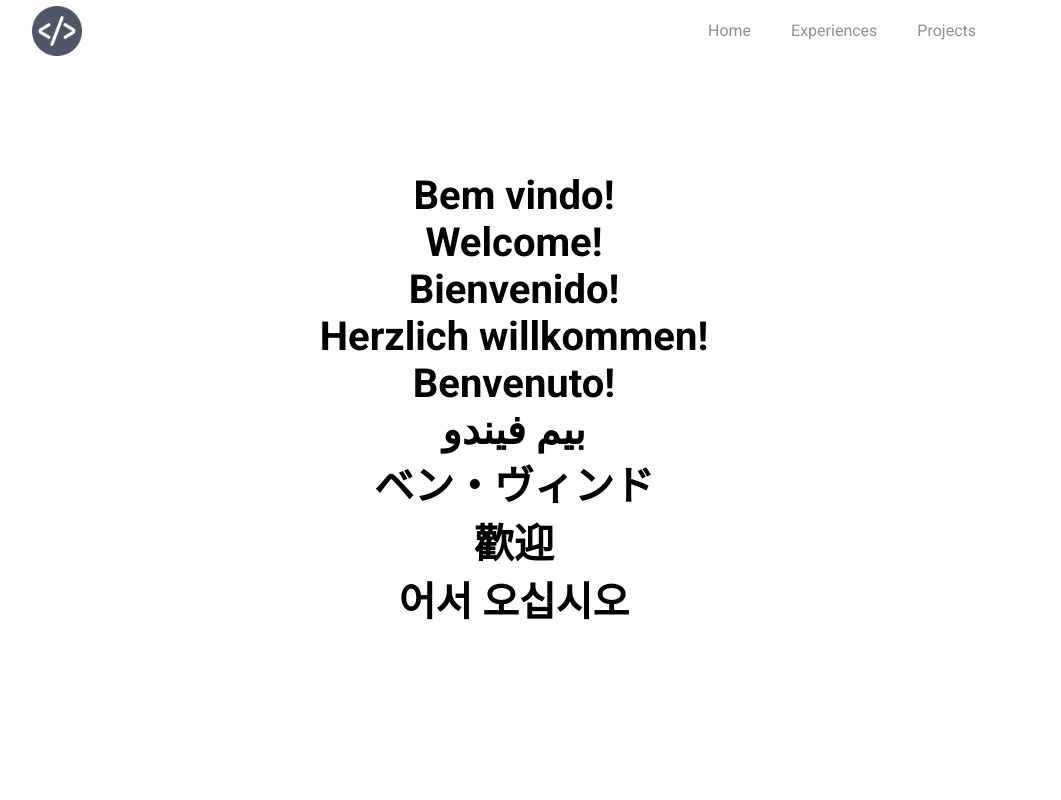
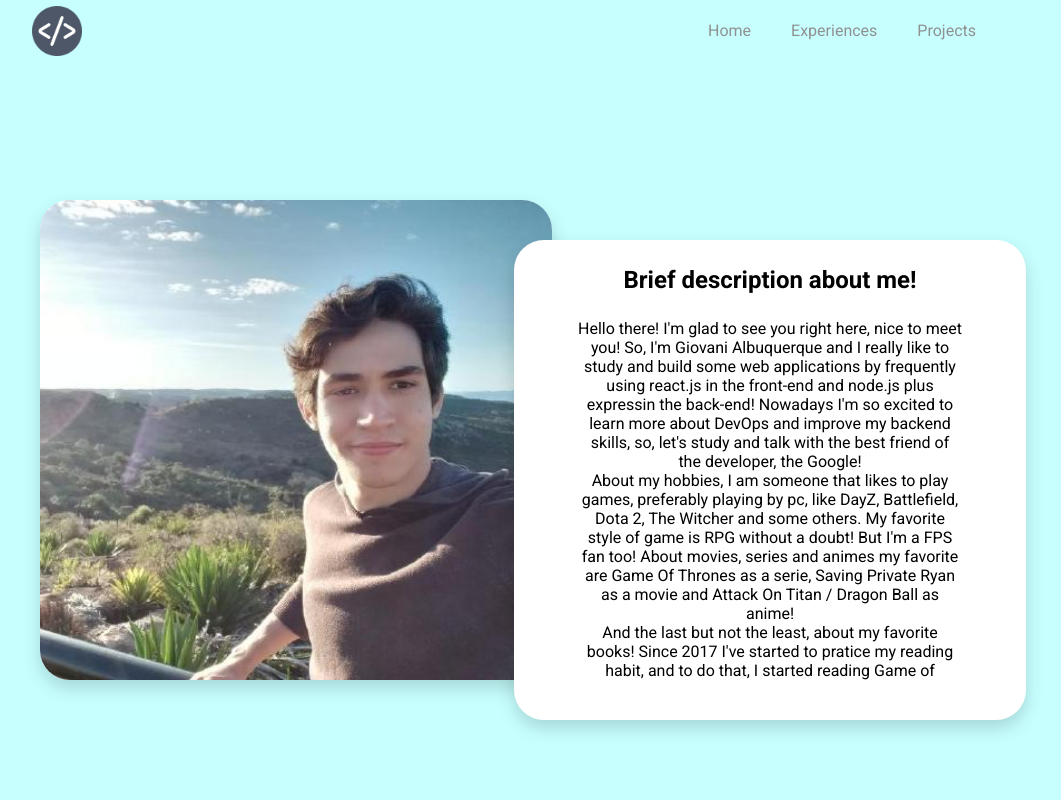
Before and after one commit to Giovaniavs/MyProject-Client, a React (Create React App) app: page / in a window 1280 px wide. Shown: the top 800 px of the page, without its empty margins (126-1187 px from the left). Built offline with nearby package versions, Linux system fonts and the light colour scheme.

Commit message:
Hotfix(home): changed the font and the aligned text in the home page

```diff
--- a/src/views/Home/Home.tsx
+++ b/src/views/Home/Home.tsx
@@ -19,15 +19,7 @@ function Home() {
   const [textOpacity, setTextOpacity] = useState('1');
 
   document.addEventListener('scroll', () => {
-    if (window.scrollY === 0) {
-      setPhotoPositionX('5%');
-      setPhotoPositionY('15%');
-      setDescriptionPositionX('5%');
-      setDescriptionPositionY('5%');
-      setBackGroundColor('white');
-      setCardOpacity('0');
-      setTextOpacity('1');
-    } else {
+    if (window.scrollY !== 0) {
       setPhotoPositionX('13%');
       setPhotoPositionY('25%');
       setDescriptionPositionX('10%');
@@ -40,9 +32,28 @@ function Home() {
 
   return (
     <>
-      <Container id="Home" zindex={1} height="100vh" display="flex" align="center" justify="center">
-        <FlexContainer padding="0 10%" align="center" justify="space-between" backgroundColor={backGroundColor} transition=".8s">
-          <Text align="center" weight="bold" textSize="2.5em" opacity={textOpacity} transition="0.5s all ease-in-out">
+      <Container
+        id="Home"
+        zindex={1}
+        height="100vh"
+        display="flex"
+        align="center"
+        justify="center"
+      >
+        <FlexContainer
+          padding="0 10%"
+          align="center"
+          justify="space-between"
+          backgroundColor={backGroundColor}
+          transition=".8s"
+        >
+          <Text
+            align="center"
+            weight="bold"
+            textSize="2.5em"
+            opacity={textOpacity}
+            transition="0.5s all ease-in-out"
+          >
             Bem vindo!
             <br />
             Welcome!
@@ -61,13 +72,37 @@ function Home() {
             <br />
             어서 오십시오
           </Text>
-          <FlexContainer height="60%" width="40%" boxShadow="0 8px 18px rgba(0,0,0,.16)" borderRadius="30px" position="absolute" left={photoPositionX} top={photoPositionY} opacity={cardOpacity} transition="0.5s all ease-in-out">
+          <FlexContainer
+            height="60%"
+            width="40%"
+            boxShadow="0 8px 18px rgba(0,0,0,.16)"
+            borderRadius="30px"
+            position="absolute"
+            left={photoPositionX}
+            top={photoPositionY}
+            opacity={cardOpacity}
+            transition="0.5s all ease-in-out"
+          >
             <ImageComponent src={MyPhoto} objectFit="fit-content" borderRadius="30px" />
           </FlexContainer>
-          <FlexContainer zindex={2} height="60%" width="40%" boxShadow="0 8px 18px rgba(0,0,0,.16)" borderRadius="30px" position="absolute" right={descriptionPositionX} bottom={descriptionPositionY} opacity={cardOpacity} transition="0.5s all ease-in-out" direction="column" align="center">
-            <H2 align="center" padding="10px 0" fontFamily="'Indie Flower', cursive"> Brief description about me! </H2>
+          <FlexContainer
+            zindex={2}
+            height="60%"
+            width="40%"
+            boxShadow="0 8px 18px rgba(0,0,0,.16)"
+            borderRadius="30px"
+            position="absolute"
+            right={descriptionPositionX}
+            bottom={descriptionPositionY}
+            opacity={cardOpacity}
+            transition="0.5s all ease-in-out"
+            direction="column"
+            align="center"
+          >
+
+            <H2 align="center" padding="5% 0"> Brief description about me! </H2>
             <Container width="75%">
-              <Text fontFamily="'Indie Flower', cursive" padding="10px 0" height="90%" overY="auto">
+              <Text align="center" height="90%" overY="auto">
                 Hello there!
                 I&apos;m glad to see you right here, nice to meet you!
                 So, I&apos;m Giovani Albuquerque and I really like to study and build some
@@ -80,7 +115,7 @@ function Home() {
                 by pc, like DayZ, Battlefield, Dota 2, The Witcher and some others. My favorite
                 style of game is RPG without a doubt! But I&apos;m a FPS fan too! About movies,
                 series and animes my favorite are Game Of Thrones as a serie, Saving Private Ryan
-                as a movie and Attack On Titan(Shingeki no Kyojin) / Dragon Ball as anime!
+                as a movie and Attack On Titan / Dragon Ball as anime!
                 <br />
                 And the last but not the least, about my favorite books! Since 2017 I&apos;ve
                 started to pratice my reading habit, and to do that, I started reading Game of
```
Also changed, not shown: 1 other file (tests, documents, lock files or other folders).
